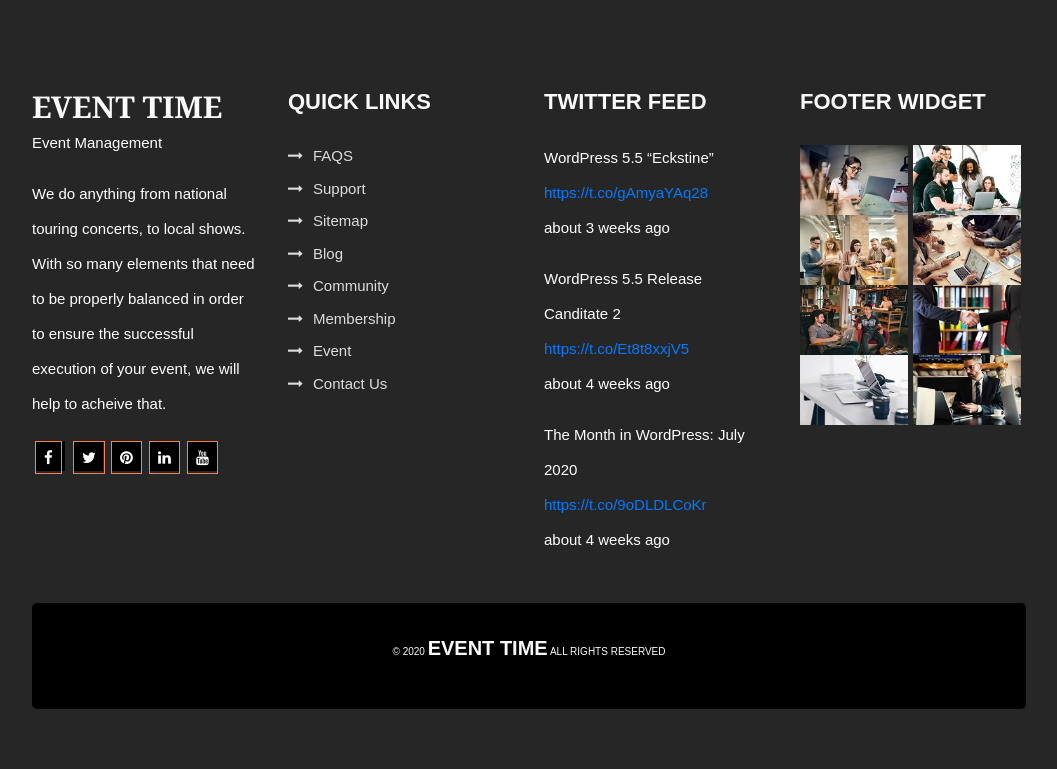
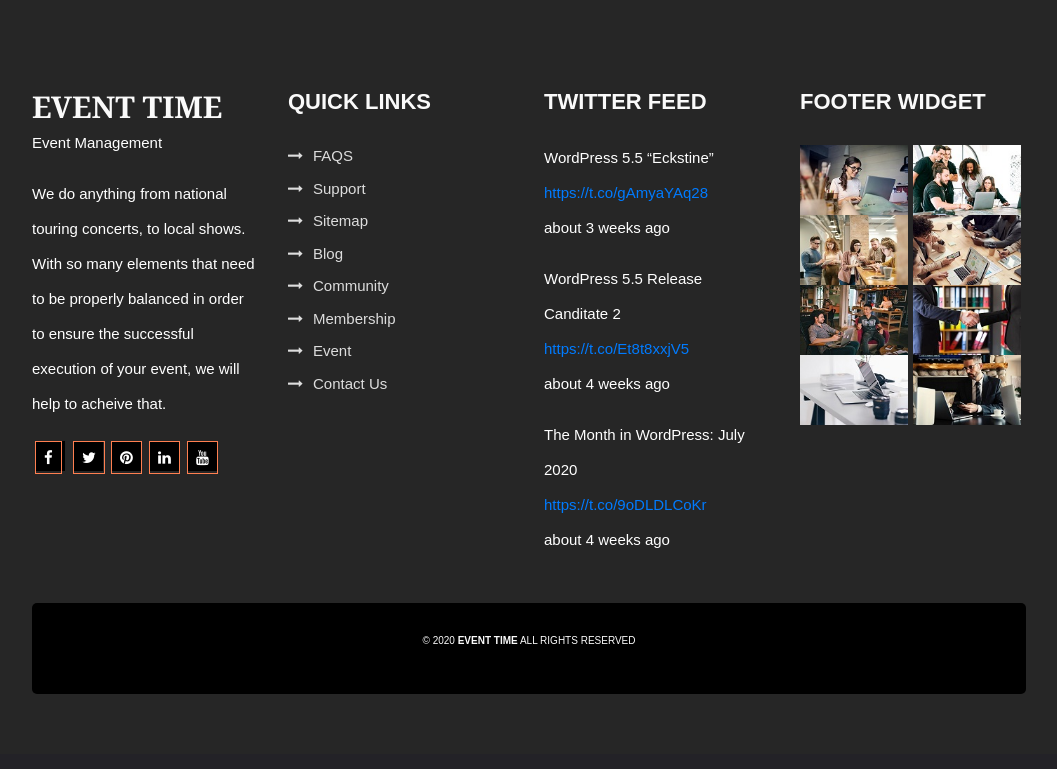
Before and after one commit to itsjaikumar/events-time, a PHP site: page / in a window 1280 px wide; the page is wider, and only the part inside the window is pictured. Shown: the part 2060-2829 px from the top of that part, without its empty margins (111-1168 px from the left). After the commit the page ends 2754 px from the top of that part, so only its background shows below. Run offline with PHP 8.4, Linux system fonts and the light colour scheme.

Commit message:
Update styles.css

```diff
--- a/css/styles.css
+++ b/css/styles.css
@@ -444,7 +444,7 @@ form input{
 }
 span{
     font-weight: 600;
-    font-size: 20px;
+    font-size: 15;
 }
 
 @media (max-width:768px){
```
